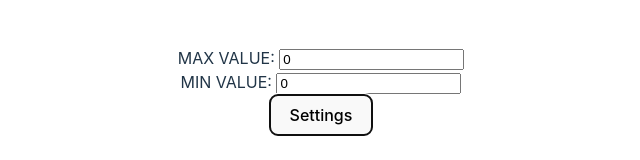
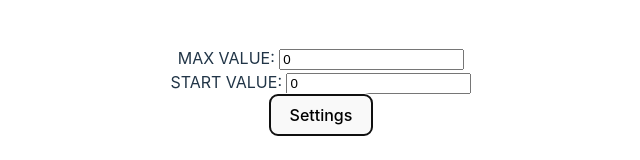
Before and after one commit to Sene4kaaa/counter-v2, a React (Vite) app: page / in a window 1280 px wide. Both pictures are taken after a click on the button "Settings". Shown: the part 309-469 px from the top of the page, without its empty margins (319-959 px from the left). Built offline with nearby package versions, Linux system fonts and the light colour scheme.

Commit message:
Refactoring code

```diff
--- a/src/App.tsx
+++ b/src/App.tsx
@@ -5,7 +5,7 @@ import Settings from "./components/Settings/Settings.tsx";
 import Button from "./components/Button/Button.tsx";
 
 function App() {
-
+    const [count, setCount] = useState(0);
     const [settings, setSettings] = useState(false)
     const [maxValue, setMaxValue] = useState<number>(0)
     const [startValue, setStartValue] = useState<number>(0)
@@ -21,13 +21,13 @@ function App() {
             {
                 settings ? <Settings
                         maxValue={maxValue}
-                        startValue={startValue}
+                        startValue={count}
                         setMaxValue={setMaxValue}
-                        setStartValue={setStartValue}
+                        setStartValue={setCount}
                     />
                     : <Count
-                        startValue={startValue}
-                        setStartValue={setStartValue}
+                        count={count}
+                        setCount={setCount}
                         maxValue={maxValue}
                     />
             }
--- a/src/components/Count/Count.tsx
+++ b/src/components/Count/Count.tsx
@@ -1,25 +1,25 @@
 import Button from "../Button/Button.tsx";
 
 type CountPropsType = {
-    startValue: number
-    setStartValue: (setStartValue: number) => void
+    count: number
+    setCount: (count: number) => void;
     maxValue: number
 }
 
 const Count = (props: CountPropsType) => {
 
     const onClickPlusButton = () => {
-        props.setStartValue(props.startValue + 1);
+        props.setCount(props.count + 1);
     }
 
     const onClickRemoveButton = () => {
-        props.setStartValue(0)
+        props.setCount(0)
     }
 
     return (
         <div>
             <>
-                {props.startValue <= props.maxValue ? props.startValue : 'MaxValue'}
+                {props.count <= props.maxValue ? props.count : 'MAX VALUE'}
                 <Button name={'+'} callback={onClickPlusButton}/>
                 <Button name={'Remove'} callback={onClickRemoveButton}/>
             </>
--- a/src/components/Settings/Settings.tsx
+++ b/src/components/Settings/Settings.tsx
@@ -27,9 +27,9 @@ const Settings = (props: SettingsPropsType) => {
                                   onChange={onChangeHandlerMaxValue}/>
             </div>
             <div>
-                MIN VALUE: <input type={"number"}
-                                  value={props.startValue}
-                                  onChange={onChangeHandlerStartValue}/>
+                START VALUE: <input type={"number"}
+                                    value={props.startValue}
+                                    onChange={onChangeHandlerStartValue}/>
             </div>
         </>
     )
```
